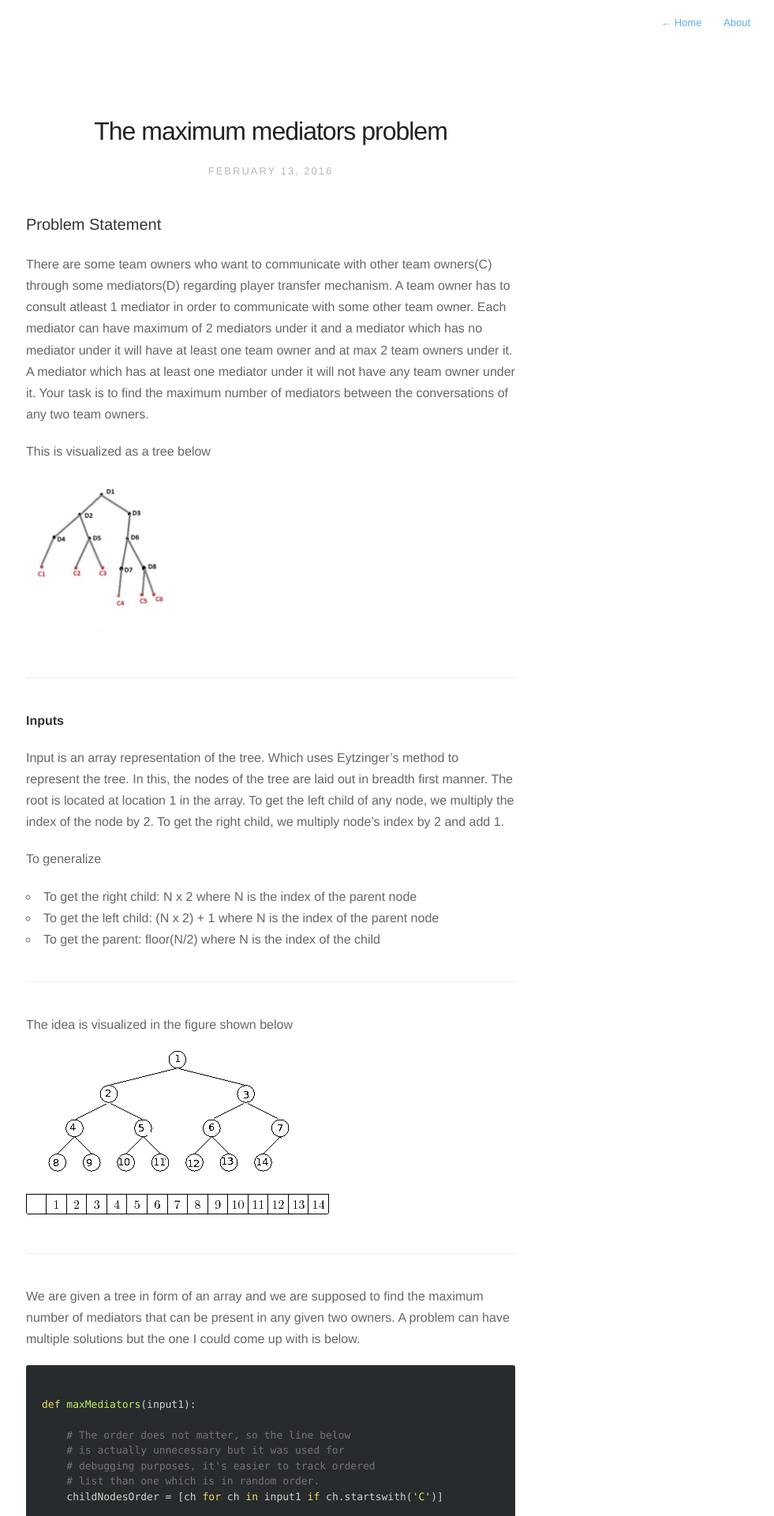
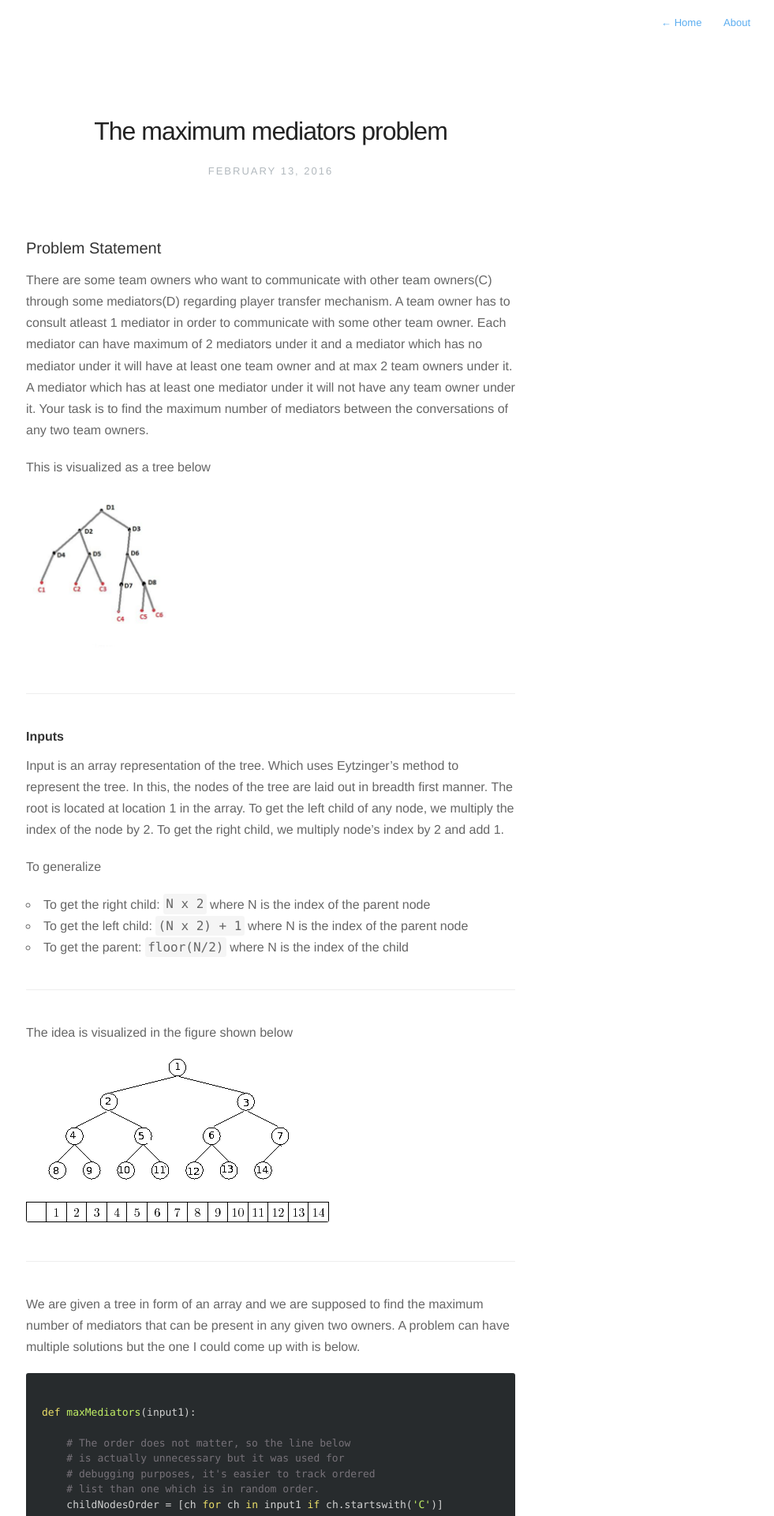
Before and after one commit to shinderohitt/shinderohitt.github.io, a Jekyll site: the page built from _posts/2016-02-13-maximum-mediators-problem.markdown, in a window 1280 px wide. Shown: the top 1920 px of the page at 79% size, without its empty margins (297-1278 px from the left). Built offline with Jekyll 4.4.1, drawn with Linux system fonts in a browser that asks for light colours; nearby versions of some CDN libraries; comment, search, counter and statistics services are not loaded.

Commit message:
css change : inline code, margins for headings

```diff
--- a/assets/css/style.css
+++ b/assets/css/style.css
@@ -233,9 +233,10 @@ em, i { font-style: italic; }
 }
 
 .post h2 {
-    margin-bottom: 40px;
-      font: 300 24px/1.5 "Helvetica Neue",Helvetica,Arial,sans-serif;
-      color: #111;
+    margin-bottom: 14px;
+    margin-top: 46px;
+    font: 300 24px/1.5 "Helvetica Neue",Helvetica,Arial,sans-serif;
+    color: #111;
 }
 
 
@@ -258,7 +259,19 @@ em, i { font-style: italic; }
     margin-top: 2px;
 }
 
-h3, h4, h5 { color:#333; }
+h3, h4, h5 {
+  color:#333;
+  margin-top: 30px;
+  margin-bottom: 10px;
+}
+
+code.highlighter-rouge {
+    background-color: rgba(0,0,0,0.04);
+    padding: 0.2em;
+    margin: 0;
+    border-radius: 3px;
+    font-family: Consolas, "Liberation Mono", Menlo, Courier, monospace;
+}
 
 h3 { font-size:20px; font-weight: 400; }
 h4 { font-size:16px; font-weight:bold; }
```
